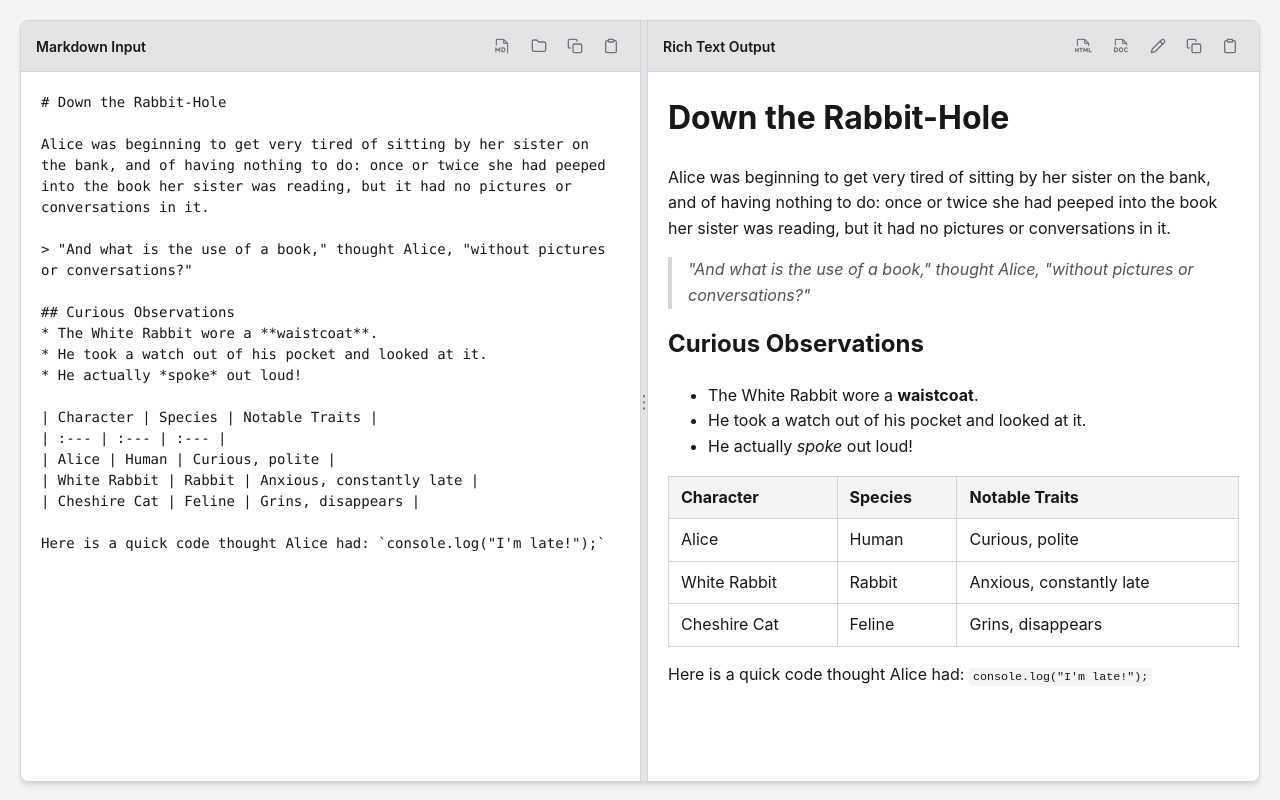
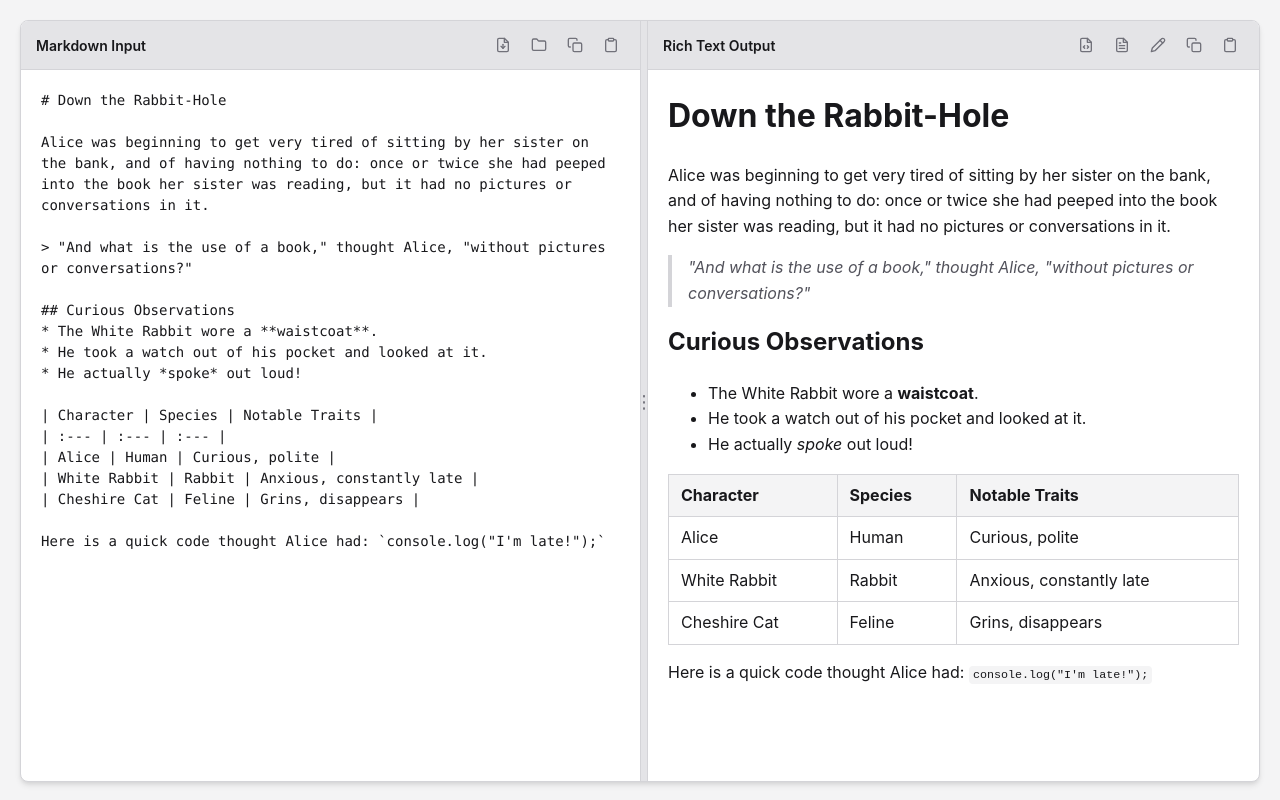
Before and after one commit to PSanilP/markdown, a plain HTML site: page index.html in a window 1280 px wide. Drawn offline with nearby package versions, Linux system fonts and the light colour scheme.

Commit message:
removed phosphor cdn

```diff
--- a/index.html
+++ b/index.html
@@ -11,8 +11,6 @@
     <!-- turndown.js for converting edited rich text back into markdown -->
     <script src="https://cdn.jsdelivr.net/npm/turndown/dist/turndown.js"></script>
     <script src="https://cdn.jsdelivr.net/npm/turndown-plugin-gfm/dist/turndown-plugin-gfm.js"></script>
-    <!-- Phosphor Icons (web font) -->
-    <link rel="stylesheet" href="https://cdn.jsdelivr.net/npm/@phosphor-icons/web@2.1.1/src/regular/style.css">
 
     <style>
         :root {
@@ -143,11 +141,6 @@
             .icon-btn svg {
                 width: 16px;
                 height: 16px;
-            }
-
-            .icon-btn i.ph {
-                font-size: 18px;
-                line-height: 1;
             }
 
         textarea {
@@ -397,7 +390,7 @@
                 <span class="pane-title">Markdown Input</span>
                 <div class="pane-actions">
                     <button class="icon-btn" onclick="downloadMarkdown()" title="Download as draft.md">
-                        <i class="ph ph-file-md"></i>
+                        <svg xmlns="http://www.w3.org/2000/svg" width="24" height="24" viewBox="0 0 24 24" fill="none" stroke="currentColor" stroke-width="2" stroke-linecap="round" stroke-linejoin="round"><path d="M14 2H6a2 2 0 0 0-2 2v16a2 2 0 0 0 2 2h12a2 2 0 0 0 2-2V8z"></path><path d="M14 2v6h6"></path><path d="M12 11v6"></path><path d="m9 14 3 3 3-3"></path></svg>
                     </button>
                     <button class="icon-btn" onclick="document.getElementById('file-input').click()" title="Open a .md or .txt file">
                         <svg xmlns="http://www.w3.org/2000/svg" width="24" height="24" viewBox="0 0 24 24" fill="none" stroke="currentColor" stroke-width="2" stroke-linecap="round" stroke-linejoin="round"><path d="M4 20h16a2 2 0 0 0 2-2V8a2 2 0 0 0-2-2h-7.9a2 2 0 0 1-1.69-.9L9.6 3.9A2 2 0 0 0 7.93 3H4a2 2 0 0 0-2 2v13c0 1.1.9 2 2 2Z"></path></svg>
@@ -432,10 +425,10 @@
                 <span class="pane-title">Rich Text Output</span>
                 <div class="pane-actions">
                     <button class="icon-btn" onclick="downloadHtml()" title="Download as draft.html">
-                        <i class="ph ph-file-html"></i>
+                        <svg xmlns="http://www.w3.org/2000/svg" width="24" height="24" viewBox="0 0 24 24" fill="none" stroke="currentColor" stroke-width="2" stroke-linecap="round" stroke-linejoin="round"><path d="M14 2H6a2 2 0 0 0-2 2v16a2 2 0 0 0 2 2h12a2 2 0 0 0 2-2V8z"></path><path d="M14 2v6h6"></path><path d="m10 13-2 2 2 2"></path><path d="m14 13 2 2-2 2"></path></svg>
                     </button>
                     <button class="icon-btn" onclick="downloadRtf()" title="Download as draft.rtf (Rich Text)">
-                        <i class="ph ph-file-doc"></i>
+                        <svg xmlns="http://www.w3.org/2000/svg" width="24" height="24" viewBox="0 0 24 24" fill="none" stroke="currentColor" stroke-width="2" stroke-linecap="round" stroke-linejoin="round"><path d="M14 2H6a2 2 0 0 0-2 2v16a2 2 0 0 0 2 2h12a2 2 0 0 0 2-2V8z"></path><path d="M14 2v6h6"></path><path d="M8 13h8"></path><path d="M8 17h8"></path><path d="M8 9h2"></path></svg>
                     </button>
                     <button class="icon-btn" id="edit-toggle-btn" onclick="toggleEditMode()" title="Edit rich text visually">
                         <svg xmlns="http://www.w3.org/2000/svg" width="24" height="24" viewBox="0 0 24 24" fill="none" stroke="currentColor" stroke-width="2" stroke-linecap="round" stroke-linejoin="round"><path d="M17 3a2.85 2.83 0 1 1 4 4L7.5 20.5 2 22l1.5-5.5Z"></path><path d="m15 5 4 4"></path></svg>
```
